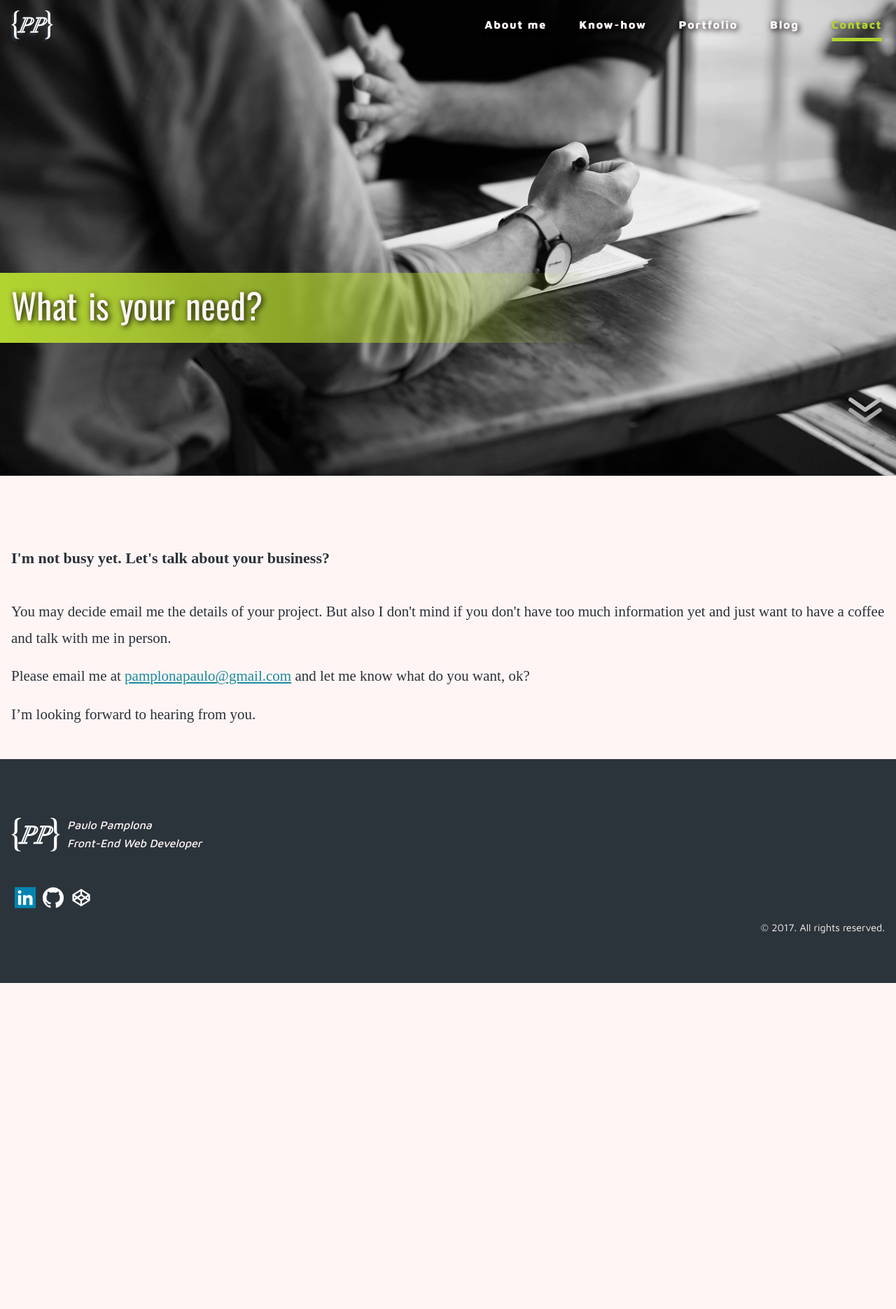
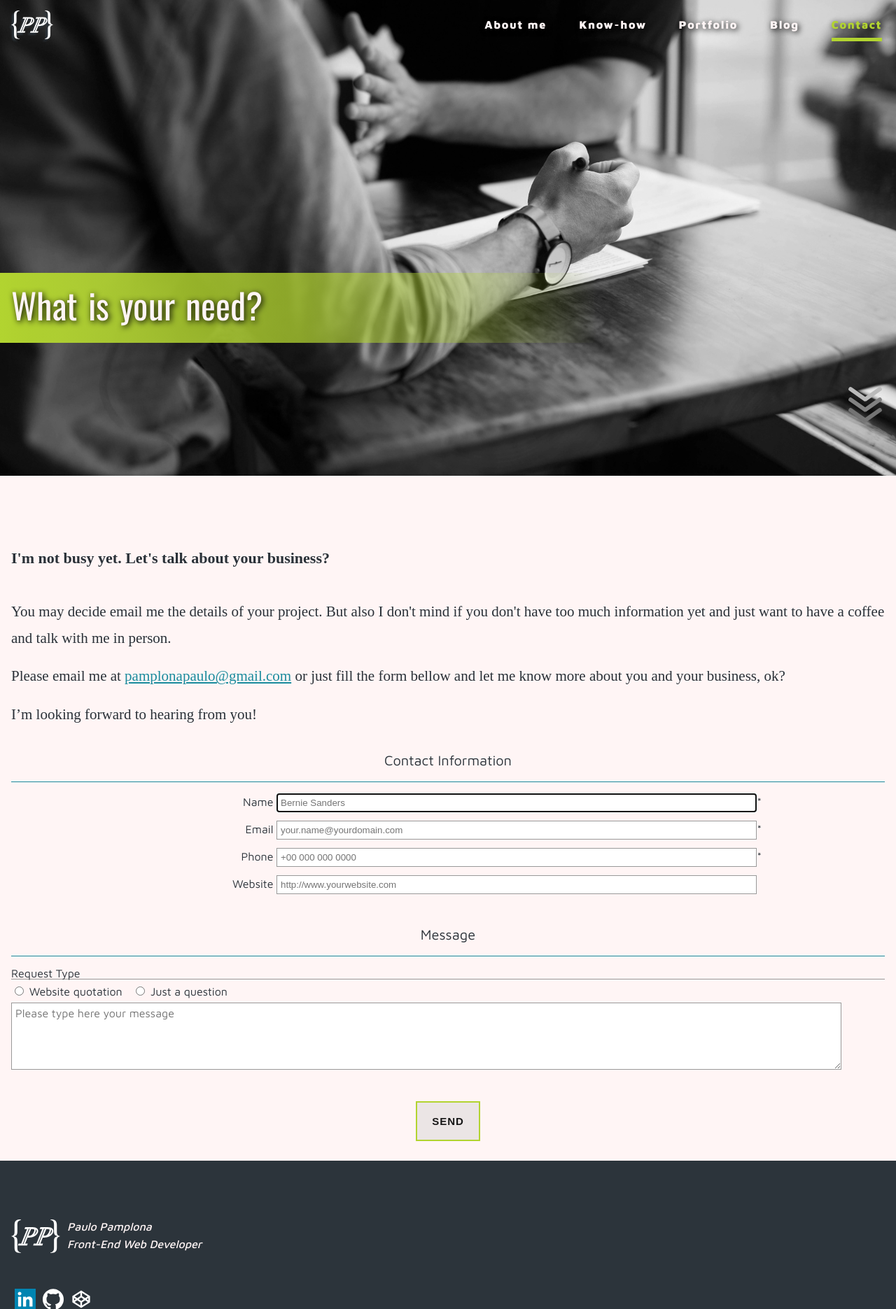
Before and after one commit to pamplonapaulo/portfolio, a PHP site: page /pages/contact.html in a window 1280 px wide. Shown: the top 1871 px of the page at 70% size. Before the commit the page ends 1405 px from the top, so only its background shows below. Run offline with PHP 8.4, Linux system fonts and the light colour scheme; some web fonts are replaced.

Commit message:
working at contact

```diff
--- a/css/style.css
+++ b/css/style.css
@@ -1344,6 +1344,82 @@ Portfolio Gallery
 
 /* --------------------------------
 
+Forms
+
+-------------------------------- */
+fieldset {
+  border: none;
+  padding: 1em; }
+
+legend {
+  display: block;
+  padding: 1em;
+  font-weight: 300;
+  font-size: 1.25em;
+  color: #2C343B;
+  border-bottom: solid 1px #1A8B9D;
+  text-align: center;
+  width: 100%; }
+
+input, textarea {
+  padding: 5px;
+  width: 55%;
+  border: solid 1px #999; }
+
+input[type=checkbox], input[type=radio] {
+  width: auto; }
+
+.altLabel label {
+  text-align: left;
+  width: auto; }
+
+#contactForm ol {
+  list-style-type: none;
+  margin: 0;
+  padding: 0; }
+
+#contactForm li {
+  padding-bottom: .75em; }
+
+#comments .radioSet li {
+  display: inline-block;
+  margin-right: 10px; }
+
+.groupHeadline {
+  font-weight: 300;
+  border-bottom: solid 1px #999;
+  margin-bottom: .4em; }
+
+textarea {
+  width: 95%;
+  font-family: "Maven Pro", sans-serif;
+  font-size: 1em;
+  min-height: 6em;
+  margin-top: -2em; }
+
+label {
+  width: 30%;
+  text-align: right;
+  display: inline-block; }
+
+button[type=submit] {
+  cursor: pointer;
+  display: block;
+  padding: 1.2em 1.4em;
+  margin: 1em auto 0;
+  background-color: rgba(204, 204, 204, 0.4);
+  border: solid 2px #b2d430;
+  color: rgba(0, 0, 0, 0.9);
+  font-size: 1.5rem;
+  font-weight: 700;
+  letter-spacing: 1px;
+  text-transform: uppercase;
+  transition: all 1.3s; }
+  button[type=submit]:hover, button[type=submit]:focus {
+    box-shadow: inset 20em 0 0.25px 0 #b2d430; }
+
+/* --------------------------------
+
 Footer
 
 -------------------------------- */
--- a/pages/contact.html
+++ b/pages/contact.html
@@ -89,9 +89,58 @@
 
     <p>You may decide email me the details of your project. But also I don't mind if you don't have too much information yet and just want to have a coffee and talk with me in person.</p>
 
-    <p>Please email me at <a href="mailto:pamplonapaulo@gmail.com">pamplonapaulo@gmail.com</a> and let me know what do you want, ok?</p>
+    <p>Please email me at <a href="mailto:pamplonapaulo@gmail.com">pamplonapaulo@gmail.com</a> or just fill the form bellow and let me know more about you and your business, ok?</p>
 
-    <p>I’m looking forward to hearing from you.</p>
+    <p>I’m looking forward to hearing from you!</p>
+
+    <form action="mailto:pamplonapaulo@gmail.com?subject=Paulo%20Developer%20Website" method="post" enctype="text/plain" id="contactForm">
+        <fieldset id="getInTouch" title="Contact Information">
+            <legend>Contact Information</legend>
+            <ol>
+                <li>
+                    <label for="name">Name</label>
+                    <input type="text" id="name" name="name" title="Please enter your name" placeholder="Bernie Sanders" autofocus required/>*
+                </li>
+                <li>
+                    <label for="email">Email</label>
+                    <input type="email" id="email" title="Please enter your email address" placeholder="your.name@yourdomain.com" required />*
+                </li>
+                <li>
+                    <label for="phone">Phone</label>
+                    <input type="phone" id="phone" title="Please enter your phone number" placeholder="+00 000 000 0000" required />*
+                </li>
+                <li>
+                    <label for="website">Website</label>
+                    <input type="url" id="url" placeholder="http://www.yourwebsite.com" title="Please enter your website address"/>
+                </li>
+            </ol>
+        </fieldset>
+        <fieldset id="comments" title="Comments">
+                <legend>Message</legend>
+                <ol>
+                    <li>
+                        <div class="groupHeadline">Request Type</div>
+                        <ol class="altLabel radioSet">
+                            <li>
+                                <input type="radio" value="quotation" id="quotationItem" name="requestType" />
+                                <label for="quotationItem" class="rBtnLabels">Website quotation</label>
+                            </li>
+                            <li>
+                                <input type="radio" value="comment" id="commentItem" name="requestType" />
+                                <label for="commentItem" class="rBtnLabels">Just a question</label>
+                            </li>
+                        </ol>
+                    </li>
+                    <li>
+                        <label for="inquiry"></label>
+                        <textarea id="inquiry" placeholder="Please type here your message"></textarea>
+                    </li>
+                </ol>
+            </fieldset>
+            <button type="submit" class="btn">Send</button>
+    </form>
+
+
 
 	</main><!-- .main-content -->
 
--- a/scss/style.scss
+++ b/scss/style.scss
@@ -1578,6 +1578,89 @@ Portfolio Gallery
 
 /* --------------------------------
 
+Forms
+
+-------------------------------- */
+fieldset {
+    border: none;
+    padding: 1em;
+}
+legend {
+    display: block;
+    padding: 1em;
+    font-weight: 300;
+    font-size: 1.25em;
+    color:$color-black;
+    border-bottom: solid 1px $color-blue;
+    text-align: center;
+    width: 100%;
+}
+input, textarea {
+    padding: 5px;
+    width: 55%;
+    border:solid 1px #999;
+}
+input[type=checkbox], input[type=radio] {
+    width: auto;
+}
+.altLabel label {
+    text-align: left;
+    width: auto;
+}
+#contactForm ol {
+    list-style-type: none;
+    margin: 0;
+    padding: 0;
+}
+#contactForm li {
+    padding-bottom: .75em;
+}
+#comments .radioSet li {
+    display: inline-block;
+    margin-right: 10px;
+}
+.groupHeadline {
+    font-weight: 300;
+    border-bottom: solid 1px #999;
+    margin-bottom: .4em;
+}
+
+textarea {
+    width: 95%;
+    font-family: $font-1;
+    font-size: 1em;
+    min-height: 6em;
+    margin-top: -2em;
+}
+
+label {
+    width: 30%;
+    text-align: right;
+    display: inline-block;
+}
+
+button[type=submit] {
+        cursor:pointer;
+		display: block;
+		padding: 1.2em 1.4em;
+        margin: 1em auto 0;
+        background-color: rgba(#ccc, .4);
+        border: solid 2px rgba($color-green, 1);
+        color: rgba(#000, .9);
+		font-size: 1.5rem;
+		font-weight: 700;
+		letter-spacing: 1px;
+		text-transform: uppercase;
+        transition: all 1.3s;
+
+		&:hover, &:focus {
+            box-shadow: inset 20em 0 .25px 0 rgba($color-green, 1);
+		}
+	}
+
+
+/* --------------------------------
+
 Footer
 
 -------------------------------- */
```
Also changed, not shown: pages/portfolio.html (+4 -4 lines), scss/style.css (+107 -18 lines), assets/plumageCSS.png (added), 2 other files.
